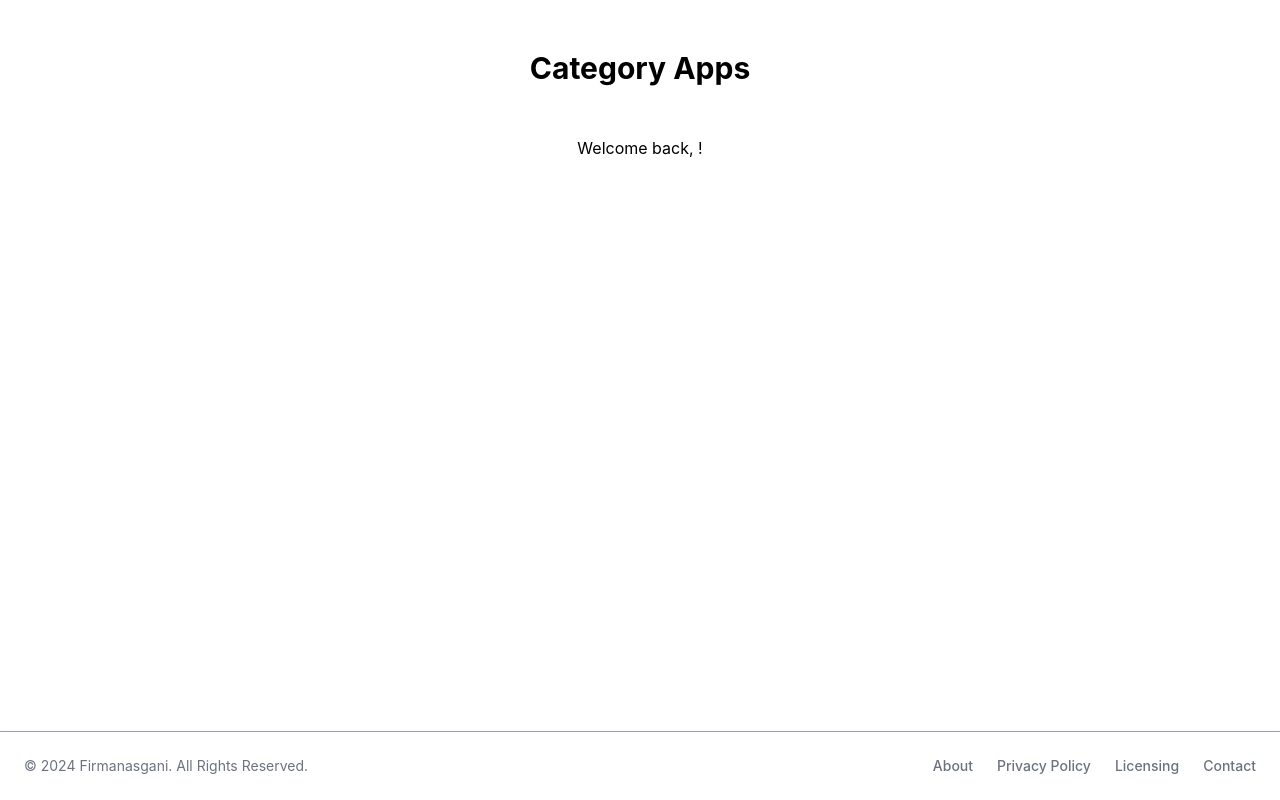
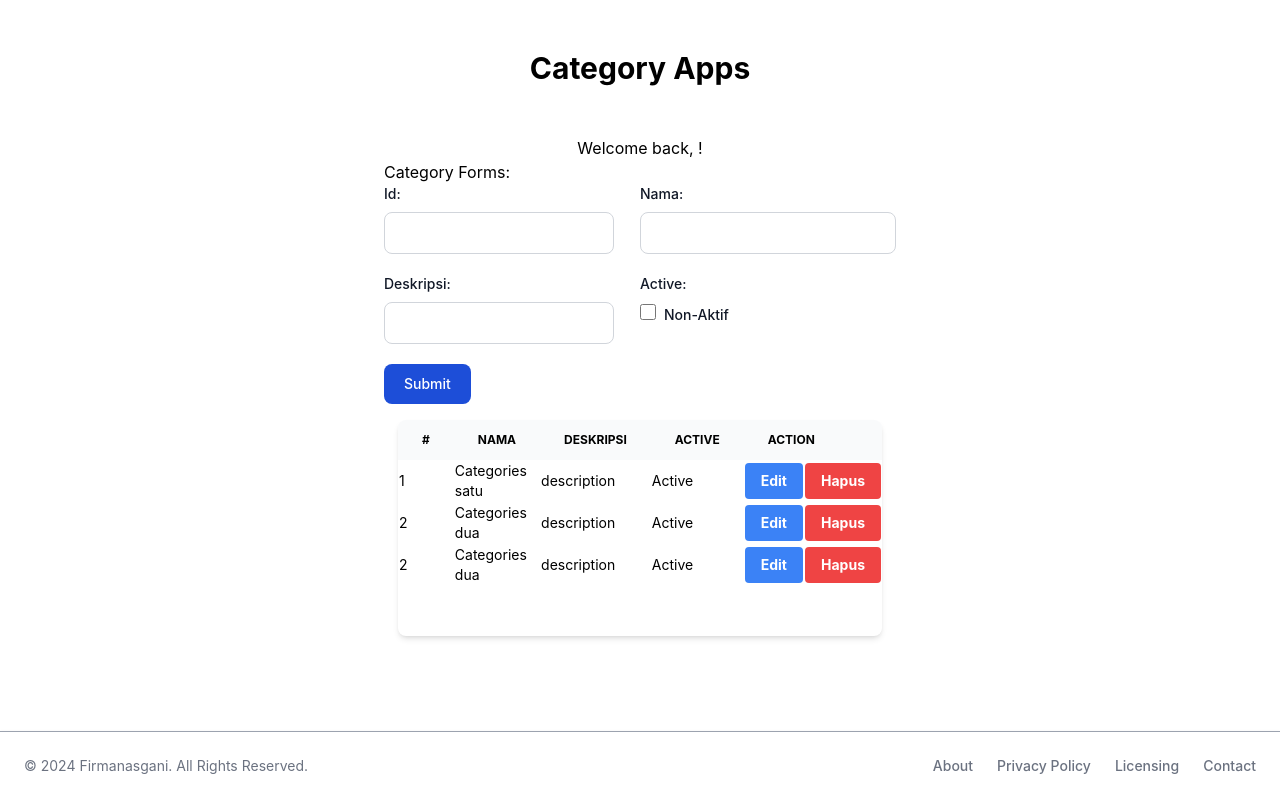
Before and after one commit to firmanasgani/module-4-apps, a React (Create React App) app: page / in a window 1280 px wide. Built offline with nearby package versions, Linux system fonts and the light colour scheme; no server answers; the HTML template or start-up script is replaced by a standard one.

Commit message:
add category forms

```diff
--- a/src/Pages/Home.tsx
+++ b/src/Pages/Home.tsx
@@ -1,47 +1,112 @@
-import { useEffect, useMemo, useState } from "react";
+import { useMemo, useState } from "react";
 import Header from "../components/Header/Index";
 import Footer from "../components/Footer/Index";
+import Categories from "../components/Category/Index";
+import CreateCategory from "../components/Category/Create";
 const Home = () => {
   const [data, setData] = useState({
-        name: '',
-        email: ''
-    })
+    name: "",
+    email: "",
+  });
 
-    const [categories, setCategories] = useState()
+  const [categories, setCategories] = useState();
 
   useMemo(() => {
     const token = localStorage.getItem("_tkn");
-        const url = 'https://library-crud-sample.vercel.app/api'
-        const getProfile = async() => {
-            const getProfile = await fetch(url+'/user/profile', {headers: {Authorization: `Bearer ${token}`}}).then((res) => {return res.json()})
-            const data = getProfile
-            setData(data)
+    const url = "https://library-crud-sample.vercel.app/api";
+    const getProfile = async () => {
+      const getProfile = await fetch(url + "/user/profile", {
+        headers: { Authorization: `Bearer ${token}` },
+      }).then((res) => {
+        return res.json();
+      });
+      const data = getProfile;
+      setData(data);
       // return token ? <Home /> : <NotLoginYet />;
     };
 
+    const getAllCategory = async () => {
+      const getCategory = await fetch(url + "/category", {
+        headers: { Authorization: `Bearer ${token}` },
+      }).then((res) => {
+        return res.json();
+      });
+      const data = getCategory;
+      setCategories(data);
+    };
+    setTimeout(() => {
+      getProfile();
+      getAllCategory();
+    }, 500);
+  }, []);
 
-        const getAllCategory = async() => {
-            const getCategory = await fetch(url+'/user/category', {headers: {Authorization: `Bearer ${token}`}}).then((res) => {return res.json()})
-            const data = getCategory
-            setCategories(data)
-        }
-        setTimeout(() => {
-            getProfile()
-            getAllCategory()
-        }, 500)
-    }, [])
+  const handleSubmit = () => {
+    return alert("submit");
+  };
 
   return (
     <>
       <Header />
+
       <div className="flex justify-center flex-col items-center mb-10">
         Welcome back, {data.name}!
-
-
+        <CreateCategory statusForm="new"/>
+        <div className="relative overflow-x-auto shadow-md sm:rounded-lg">
+          <table className="w-[400px] text-sm text-left mb-[50px]">
+            <thead className="text-xs uppercase bg-gray-50 dark:bg-gray-700 dark:text-gray-400">
+              <tr>
+                <th scope="col" className="px-6 py-3">
+                  #
+                </th>
+                <th scope="col" className="px-6 py-3">
+                  Nama
+                </th>
+                <th scope="col" className="px-6 py-3">
+                  Deskripsi
+                </th>
+                <th scope="col" className="px-6 py-3">
+                  Active
+                </th>
+                <th colSpan={2} scope="col" className="px-6 py-3">
+                  Action
+                </th>
+              </tr>
+            </thead>
+            <tbody>
+              <Categories
+                index={1}
+                id="esxfdfd"
+                name="Categories satu"
+                description="description"
+                isActive={true}
+                editButton={handleSubmit}
+                deleteButton={handleSubmit}
+              />
+               <Categories
+                index={2}
+                id="esxfdfd"
+                name="Categories dua"
+                description="description"
+                isActive={true}
+                editButton={handleSubmit}
+                deleteButton={handleSubmit}
+              />
+               <Categories
+                index={2}
+                id="esxfdfd"
+                name="Categories dua"
+                description="description"
+                isActive={true}
+                editButton={handleSubmit}
+                deleteButton={handleSubmit}
+              />
+            </tbody>
+          </table>
+        </div>
       </div>
       <Footer />
     </>
-    )
-}
+  );
+};
 
-export default Home
+export default Home;
--- /dev/null
+++ b/src/components/Category/Create.tsx
@@ -0,0 +1,137 @@
+import { useState } from "react";
+
+type statusFormProps = {
+    statusForm: string
+}
+
+const CreateCategory = ({statusForm}: statusFormProps) => {
+  const [forms, setForms] = useState({
+    id: "",
+    name: "",
+    description: "",
+    isActive: false,
+  });
+
+  const disable = statusForm === "new" ? true : false;
+  const setStatus = forms.isActive ? "Aktif" : "Non-Aktif"
+
+  const handleSubmit = () => {
+    try{
+
+        console.log("Forms: ", forms)
+    }catch(err: any) {
+        console.error(`Error handling submit: ${err.message}`)
+    }
+  }
+
+  return (
+    <>
+      <div className="mb-4">
+        Category Forms:
+        <form className="mx-auto w-100">
+        <div className="flex justify-between">
+            <div className="flex-none w-64">
+              <div className="w-[90%] mb-5">
+                <label
+                  htmlFor="name"
+                  className="block mb-2 text-sm font-medium text-gray-900 "
+                >
+                  Id:
+                </label>
+                <input
+                  type="text"
+                  id="categoryId"
+                  className=" border border-gray-300 text-gray-900 text-sm rounded-lg focus:ring-blue-500 focus:border-blue-500 block w-full p-2.5"
+                  value={forms.id}
+                  readOnly={disable}
+                  onChange={(e) => {
+                    setForms({
+                      ...forms,
+                      id: e.target.value,
+                    });
+                  }}
+                  required
+                />
+              </div>
+            </div>
+            <div className="flex-1 w-64">
+              <div className="mb-5">
+                <label
+                  htmlFor="description"
+                  className="block mb-2 text-sm font-medium text-gray-900 "
+                >
+                  Nama:
+                </label>
+                <input
+                  type="text"
+                  id="description"
+                  className=" border border-gray-300 text-gray-900 text-sm rounded-lg focus:ring-blue-500 focus:border-blue-500 block w-full p-2.5"
+                  value={forms.name}
+                  onChange={(e) => {
+                    setForms({
+                      ...forms,
+                      name: e.target.value,
+                    });
+                  }}
+                  required
+                />
+              </div>
+            </div>
+          </div>
+          <div className="flex justify-between">
+            <div className="flex-none w-64">
+              <div className="w-[90%] mb-5">
+                <label
+                  htmlFor="name"
+                  className="block mb-2 text-sm font-medium text-gray-900 "
+                >
+                  Deskripsi:
+                </label>
+                <input
+                  type="text"
+                  id="name"
+                  className=" border border-gray-300 text-gray-900 text-sm rounded-lg focus:ring-blue-500 focus:border-blue-500 block w-full p-2.5"
+                  value={forms.description}
+                  onChange={(e) => {
+                    setForms({
+                      ...forms,
+                      description: e.target.value,
+                    });
+                  }}
+                  required
+                />
+              </div>
+            </div>
+            <div className="flex-1 w-64">
+              <div className="mb-5">
+                <label
+                  htmlFor="isActive"
+                  className="block mb-2 text-sm font-medium text-gray-900 "
+                >
+                  Active:
+                </label>
+                  <input
+                    type="checkbox"
+                    className="w-4 h-4 text-blue-600 bg-gray-100 border-gray-300 rounded focus:ring-blue-500 dark:focus:ring-blue-600 dark:ring-offset-gray-800 focus:ring-2 dark:bg-gray-700 dark:border-gray-600"
+                    checked={forms.isActive}
+                    onChange={(e) => setForms({...forms, isActive: !forms.isActive})}
+                    />
+                     <label className="ms-2 text-sm font-medium text-gray-900 ">{setStatus}</label>
+              </div>
+            </div>
+          </div>
+
+          <button
+            type="button"
+            className="text-white bg-blue-700 hover:bg-blue-800 focus:ring-4 focus:outline-none focus:ring-blue-300 font-medium rounded-lg text-sm w-full sm:w-auto px-5 py-2.5 text-center dark:bg-blue-600 dark:hover:bg-blue-700 dark:focus:ring-blue-800"
+            onClick={handleSubmit}
+          >
+            Submit
+          </button>
+        </form>
+      </div>
+    </>
+  );
+};
+
+export default CreateCategory;
--- /dev/null
+++ b/src/components/Category/Index.tsx
@@ -0,0 +1,46 @@
+
+
+type categories = {
+  index: number;
+  id: string;
+  name: string;
+  description: string;
+  isActive: boolean;
+  editButton: any;
+  deleteButton: any;
+};
+
+const Categories: React.FC<categories> = ({
+  index,
+  id,
+  name,
+  description,
+  editButton,
+  deleteButton,
+  isActive,
+}) => {
+  const isActiveText = isActive ? "Active" : "Non-active";
+  return (
+    <>
+
+      <tr>
+        <td>{index}</td>
+        <td>{name}</td>
+        <td>{description}</td>
+        <td>{isActiveText}</td>
+        <td>
+          <button
+            onClick={editButton}
+            className="bg-blue-500 hover:bg-blue-700 text-white font-bold py-2 px-4 rounded focus:outline-none focus:shadow-outline"
+            >Edit</button>
+        </td>
+        <td>
+          <button  onClick={deleteButton}
+          className="bg-red-500 hover:bg-red-700 text-white font-bold py-2 px-4 rounded focus:outline-none focus:shadow-outline">Hapus</button>
+        </td>
+      </tr>
+    </>
+  );
+};
+
+export default Categories;
```
Lines whose indentation alone changed are shown as unchanged.
